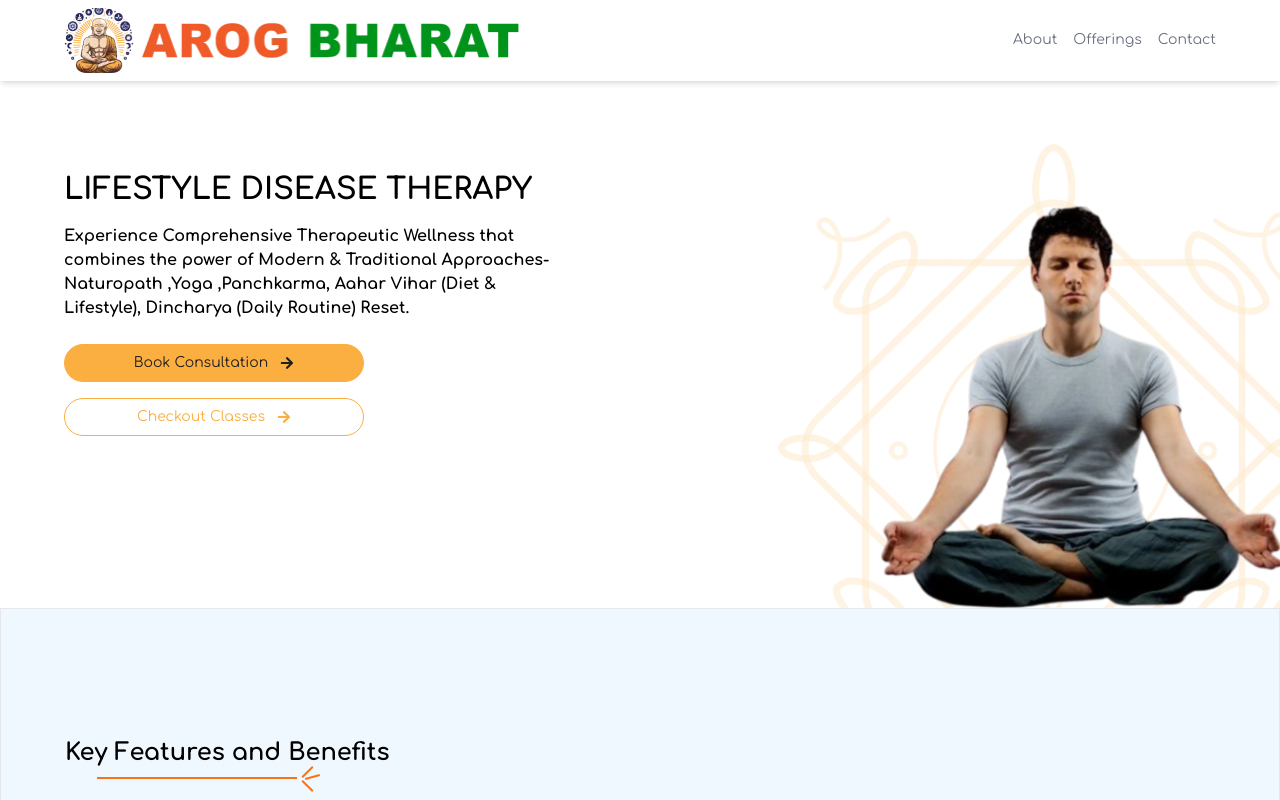
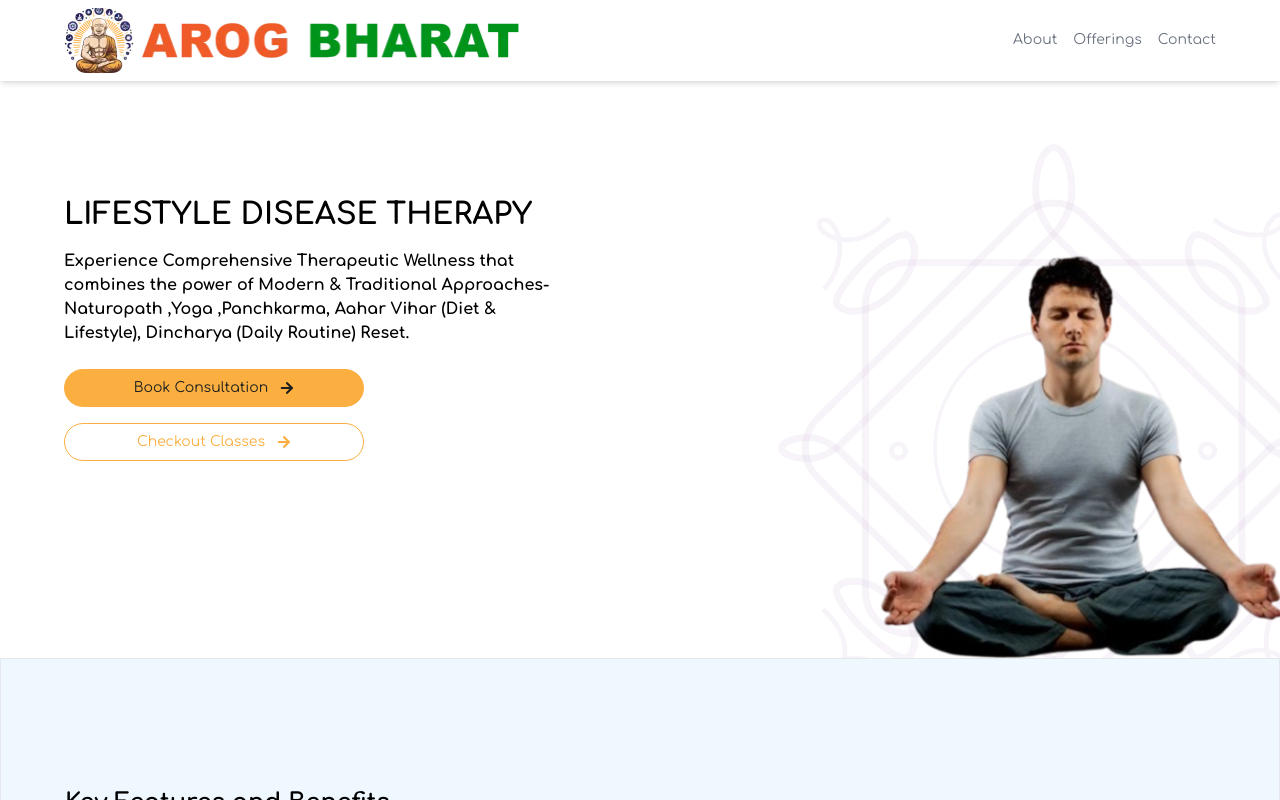
Before and after one commit to pkravi22/MyArogBharata, a React (Vite) app: page /services/0/0 in a window 1280 px wide. Shown: the top 800 px of the page. Built offline with nearby package versions, Linux system fonts and the light colour scheme.

Commit message:
dynamic bgImage added for every categoty

```diff
--- a/src/components/subcategory/SubHero.jsx
+++ b/src/components/subcategory/SubHero.jsx
@@ -2,7 +2,7 @@ import React from "react";
 import { FaArrowRight } from "react-icons/fa";
 import Asset from "../../assets/Asset1.webp";
 
-const SubHero = ({ title, image, description }) => {
+const SubHero = ({ title, image, description,bgImage }) => {
   console.log(title);
 
   return (
@@ -25,20 +25,20 @@ const SubHero = ({ title, image, description }) => {
         </section>
 
         {/* Updated Section for Vertical Alignment */}
-        <section className="mt-0 md:w-1/2 relative flex justify-center sm:justify-end items-end pt-0 md:pt-48">
+        <section className="mt-0 md:w-1/2 relative flex justify-center sm:justify-end items-end pt-0 md:pt-48 -z-10">
           <div className="absolute -z-30 sm:-right-12 top-4 md:top-32 flex text-orange-700 opacity-25">
             <img
-              src={Asset}
+              src={bgImage}
               alt="Pattern"
               className="w-full sm:w-[450px] md:w-[500px] lg:w-[550px] object-contain"
             />
           </div>
 
-          <div className="h-[400px]   flex items-end -z-10 ">
+          <div className=" h-[450px]  flex items-end -z-10 ">
             <img
               src={image}
               alt="Yoga Pose"
-              className="w-[320px] sm:w-[350px] md:w-[400px] lg:w-[400px] object-cover"
+              className="w-[320px] sm:w-[350px] md:w-[300px] lg:w-[400px]"
             />
           </div>
         </section>
--- a/src/components/subcategory/Subcategory.jsx
+++ b/src/components/subcategory/Subcategory.jsx
@@ -21,7 +21,7 @@ const Subcategory = ({ category, program }) => {
 
   return (
     <div className="py-4" >
-      <SubHero title={selectedProgram.title} image={selectedProgram.subHeroImage} description={selectedProgram.description}  />
+      <SubHero title={selectedProgram.title} image={selectedProgram.subHeroImage} description={selectedProgram.description} bgImage={selectedCategory.bgImage}  />
       <Benefits benefits={selectedProgram.benefits} />
 
       <Joiners joiners={selectedProgram.joiners} />
--- a/src/data/courses.js
+++ b/src/data/courses.js
@@ -1,5 +1,11 @@
 import pic1 from "../assets/pic1.webp"
 import pic2 from "../assets/pic2.webp"
+
+import bgDesease from "../assets/diseaseBg.webp"
+import bgFemale from "../assets/Asset1.webp"
+import bgMen from "../assets/mensBg.webp"
+import bgSpirit from "../assets/Asset1.webp"
+import bgHolistic from "../assets/HolisticBg.webp"
 
 
 import emotionalSubHero from "../assets/allImages/subHeroImages/emotional.webp"
@@ -249,6 +255,7 @@ import emotional_why8 from "../assets/allImages/emotional/emotional/why/overwork
      title: "Disease Cure Programs",
      subcategory: "disease",
      faqImageUrl: faq1,
+     bgImage:bgDesease,
      programs: [
        {
          title: "Lifestyle Disease Therapy",
@@ -730,6 +737,7 @@ import emotional_why8 from "../assets/allImages/emotional/emotional/why/overwork
      title: "Female Wellness Programs",
      subcategory: "female",
      faqImageUrl: femaleFaq,
+     bgImage:bgFemale,
      programs: [
        {
          title: "Female Wellness",
@@ -1169,6 +1177,7 @@ import emotional_why8 from "../assets/allImages/emotional/emotional/why/overwork
      title: "Holistic General Fitness",
      subcategory: "male",
      faqImageUrl: faq1,
+     bgImage:bgHolistic,
      programs: [
        {
          title: "Holistic General Fitness",
@@ -1272,6 +1281,7 @@ import emotional_why8 from "../assets/allImages/emotional/emotional/why/overwork
      title: "Men's Sexual Health",
      subcategory: "disease",
      faqImageUrl: manFaq,
+     bgImage:bgMen,
      programs: [
        {
          title: "Men’s Sexual Health",
@@ -1384,6 +1394,7 @@ import emotional_why8 from "../assets/allImages/emotional/emotional/why/overwork
      title: "Emotional Spiritual Program ",
      subcategory: "disease",
      faqImageUrl: faq1,
+     bgImage:bgSpirit,
      programs: [
        {
          title: "Emotional & Spiritual Wellness",
```
